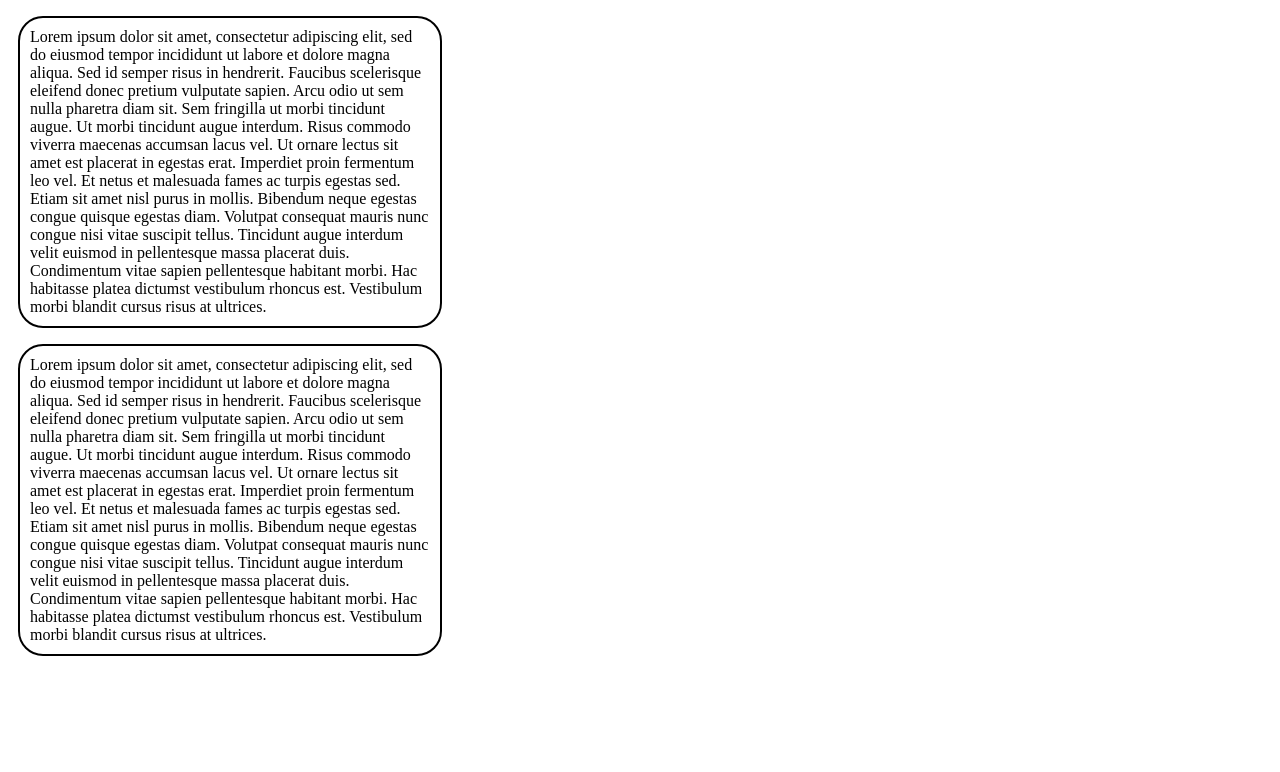
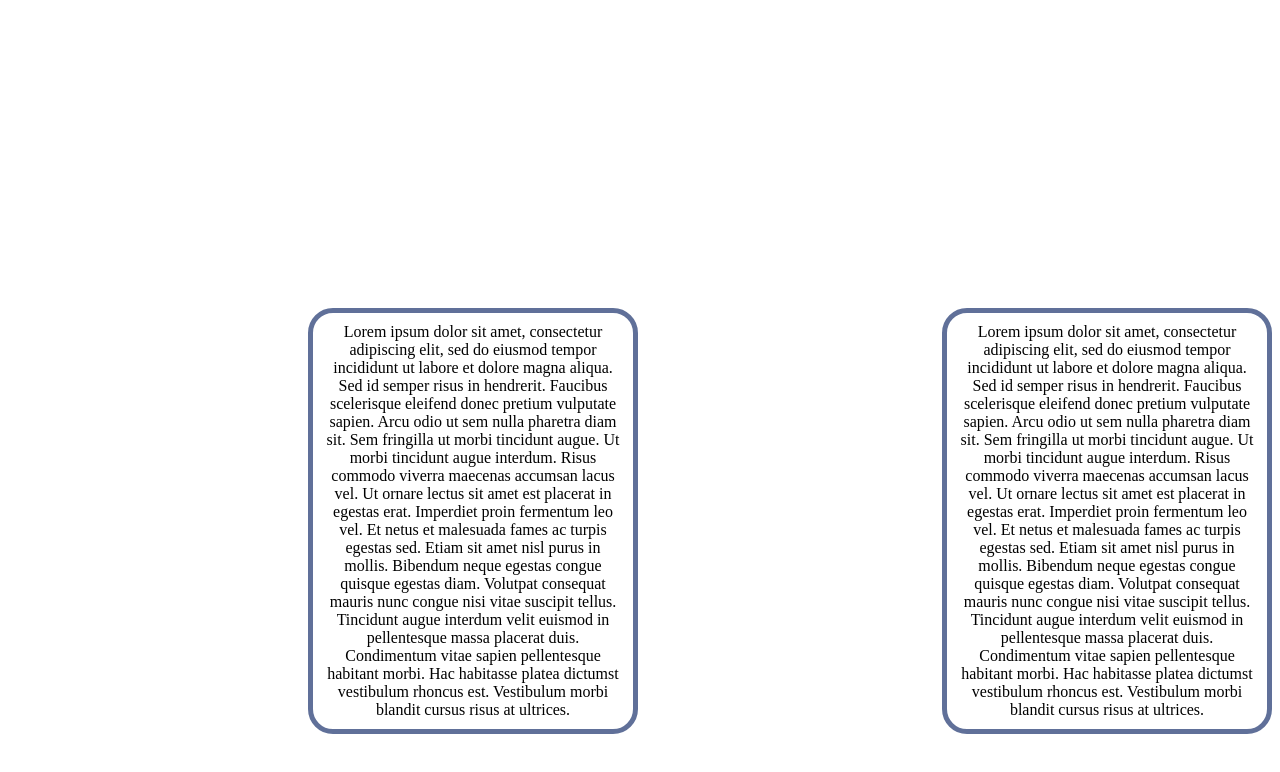
Before and after one commit to lbair39/VS-Code_Project, a plain HTML site: page index.html in a window 1280 px wide. Drawn offline with Linux system fonts and the light colour scheme.

Commit message:
changed the CSS

```diff
--- a/style.css
+++ b/style.css
@@ -1,16 +1,20 @@
 paraOne{
-    display:block;
-    float:left;
+    display:inline-block;
+
 }
 paraTwo{
-    display:block;
-    float:right;
+   display:inline-block;
+
 }
 p{
-    border: 2px solid black;
+    border: 5px solid #607099;
     border-radius: 25px;
     padding:10px;
-    margin-left:10px;
-    margin-right: 10px;
-    width: 400px;
+    text-align: center;
+    display: inline-block;
+    width: 300px;
+    margin-left: 300px;
+    margin-top: 300px;
+
+
 }
```
